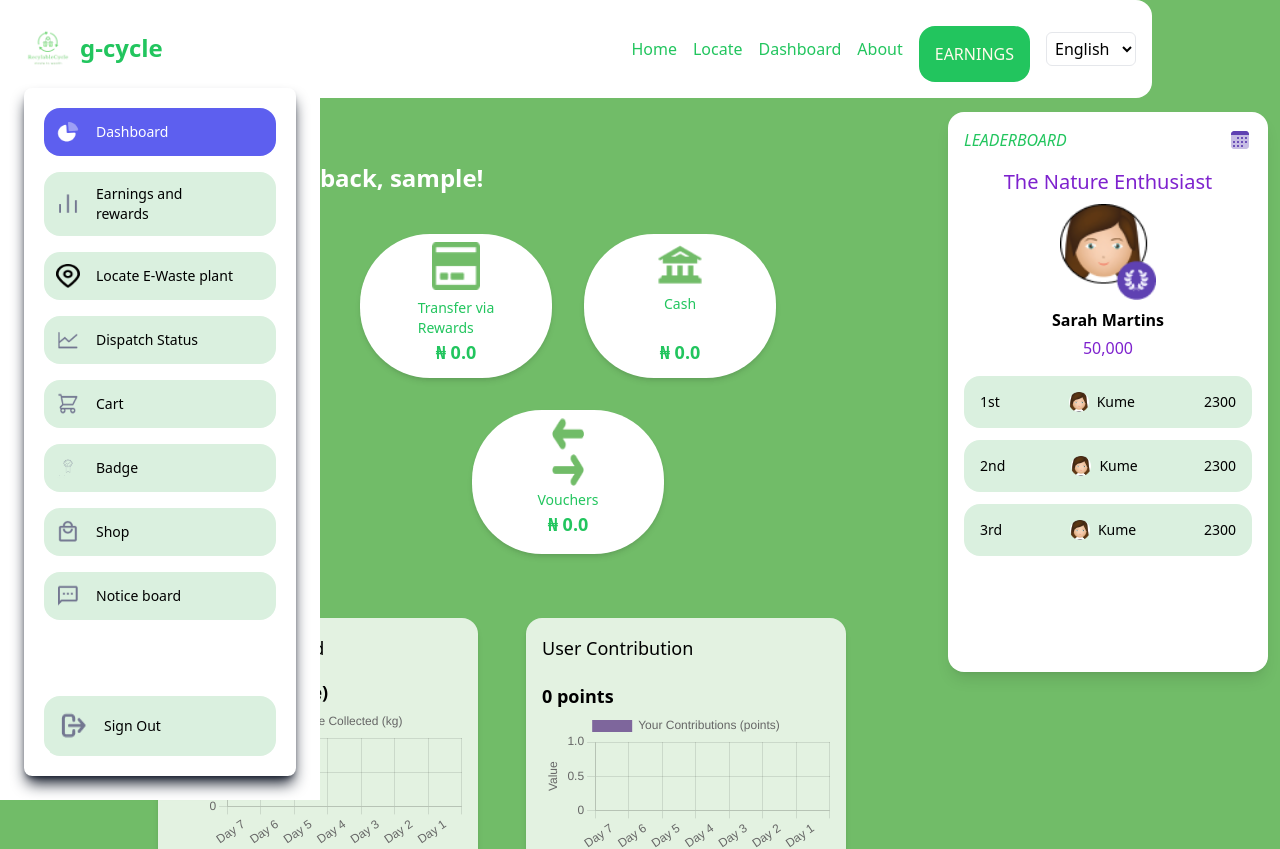
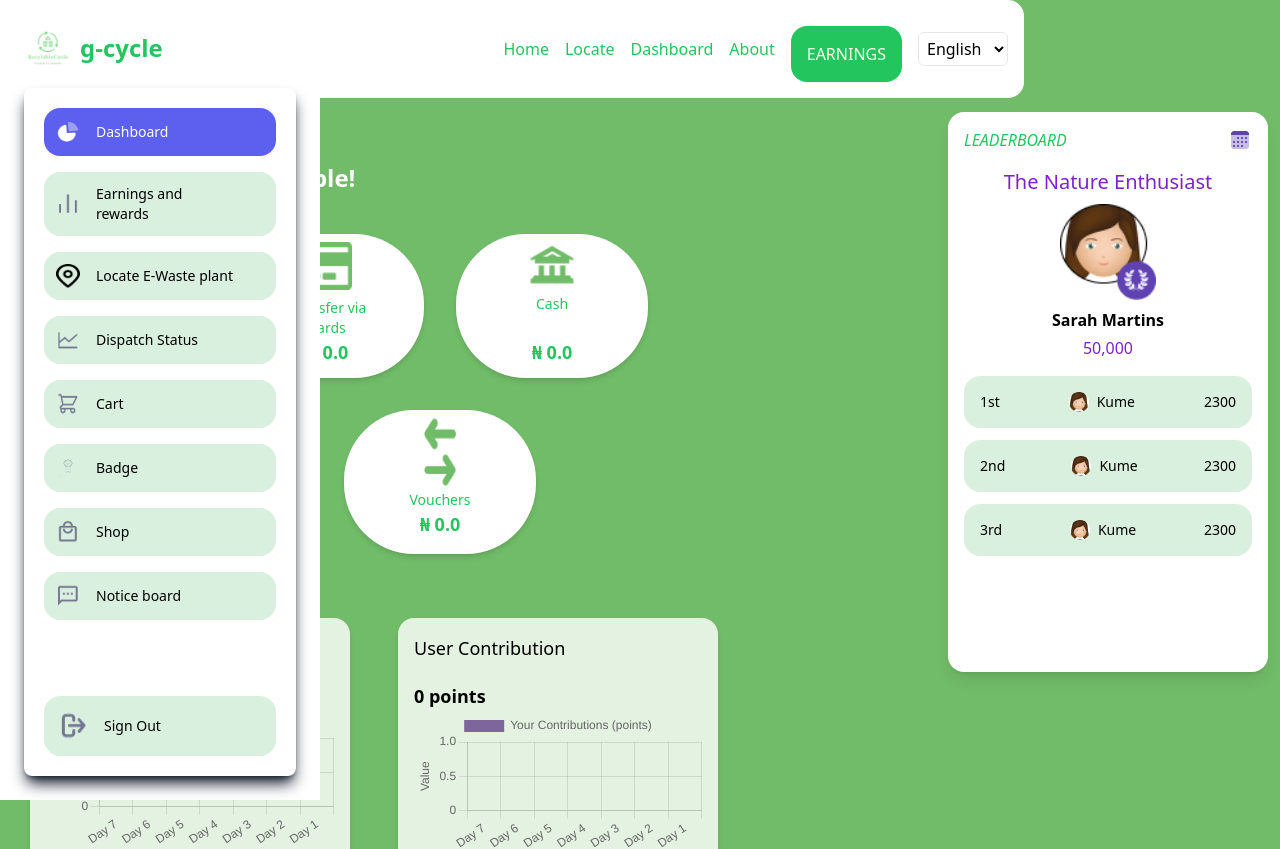
Before and after one commit to dark-royal/recycle, a React (Create React App) app: page /dashboard in a window 1280 px wide. Shown: the top 849 px of the page. Built offline with nearby package versions, Linux system fonts and the light colour scheme; sample sign-in values are in the browser's storage.

Commit message:
Updated the user dashboard

```diff
--- a/src/Components/dashboard/DashBar.jsx
+++ b/src/Components/dashboard/DashBar.jsx
@@ -5,7 +5,7 @@ import RightSidebar from "./sidebar/RightSidebar";
 
 const DashBar = () => {
     return (
-        <div style={{ width: '80%', maxWidth: '80vw', margin: '0 auto' }}>
+        <div style={{ width: '80%', maxWidth: '80vw'}}>
             <DNavbar />
                 <DSidebar />
                 <DashBarView />
```
